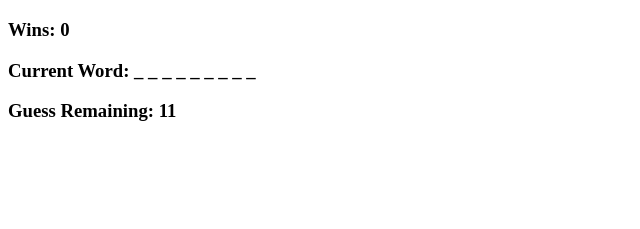
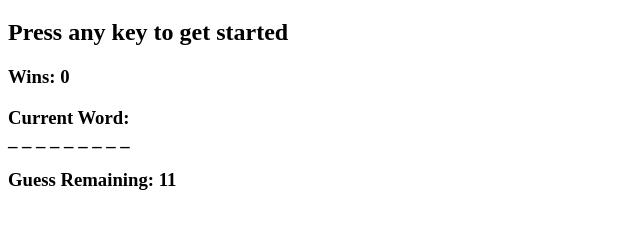
Before and after one commit to aimontano/Word-Guess-Game, a plain HTML site: page index.html in a window 1280 px wide. Shown: the part 61-290 px from the top of the page, without its empty margins (0-640 px from the left). Drawn offline with Linux system fonts and the light colour scheme.

Commit message:
Added game instructions

```diff
--- a/index.html
+++ b/index.html
@@ -5,9 +5,9 @@
 </head>
 <body>
 	<h1>Hangman Game</h1>
-
+	<h2>Press any key to get started</h2>
 	<h3>Wins: <span id="wins"></span></h3>
-	<h3>Current Word: <span id="currentWord"></span></h3>
+	<h3>Current Word: <br><span id="currentWord"></span></h3>
 	<h3>Guess Remaining: <span id="guessRemaining"></span></h3>
 
 
```
